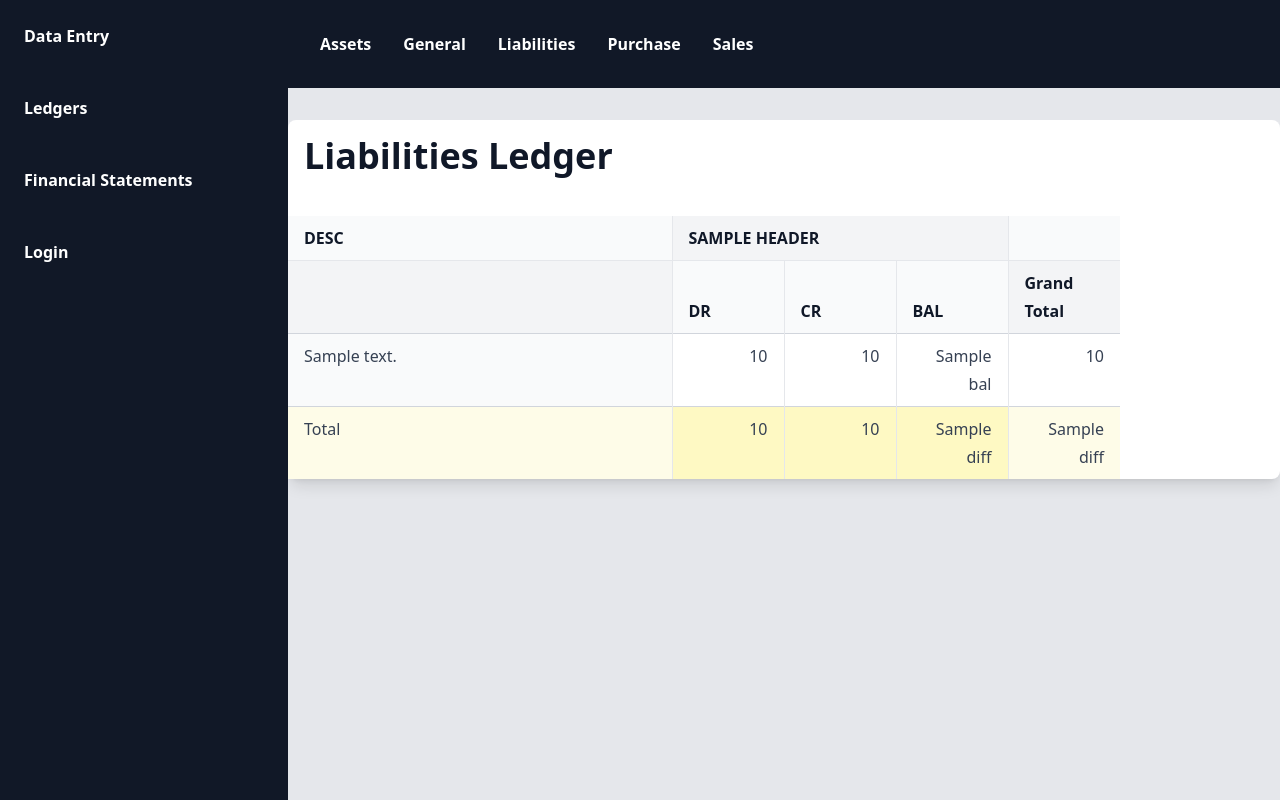
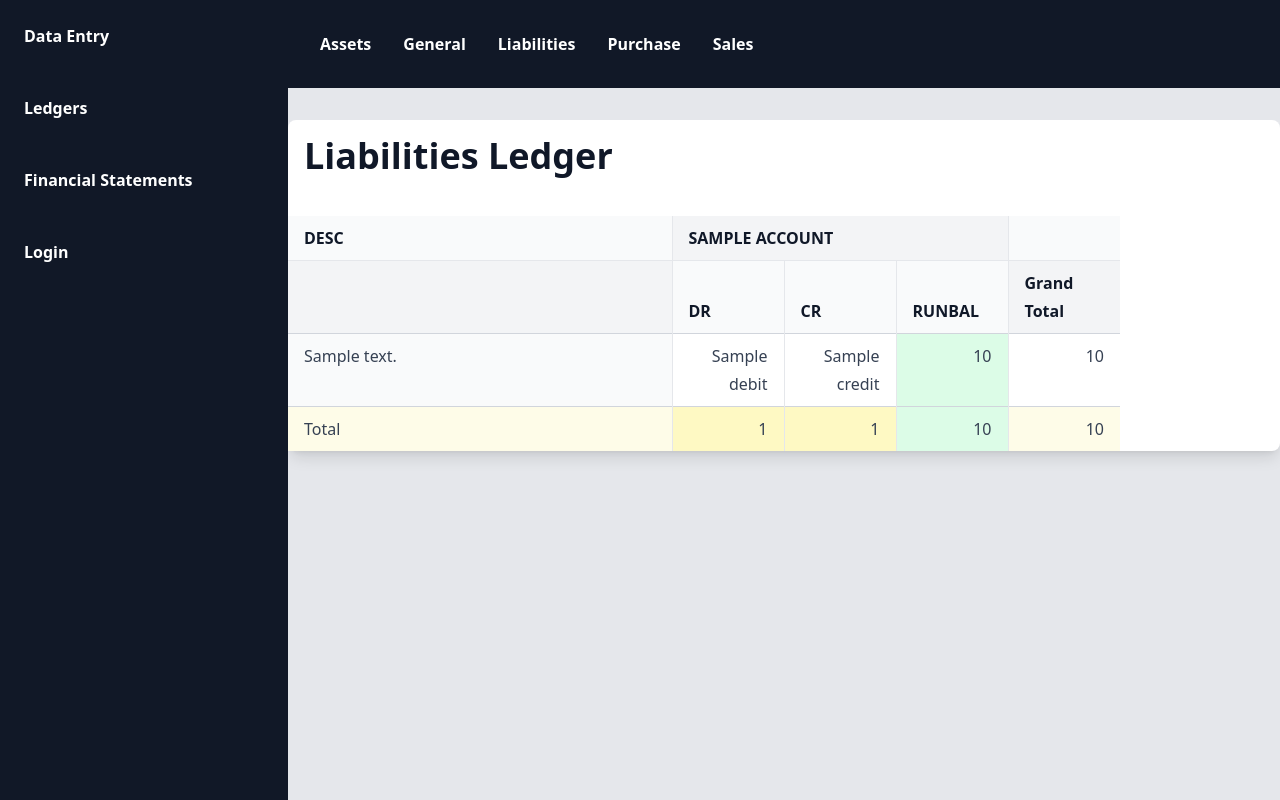
Before and after one commit to suresh466/coasv, a Django app: template ledgers/templates/ledgers/liabilities_ledger.html in a window 1280 px wide. Run offline with Django 4.2, Linux system fonts and the light colour scheme; the template is opened without the code that fills it: most values are stand-ins (such as "Sample title", 1, 10 or a date in 2020); style sheets or scripts are compiled from the project's sources.

Commit message:
migrate(ledgers/liabilities_ledger): to django-coasc v0.9.7.2

```diff
--- a/ledgers/templates/ledgers/liabilities_ledger.html
+++ b/ledgers/templates/ledgers/liabilities_ledger.html
@@ -12,41 +12,43 @@
                         <tr class="divide-x">
                             <th scope="col"
                                 class="uppercase bg-gray-50 px-4 py-2 w-1/3 min-w-96 sticky left-0 z-10">Desc</th>
-                            {% for header in table.headers %}<th colspan=3 class="uppercase bg-gray-100 px-4 py-2">{{ header }}</th>{% endfor %}
+                            {% for liabilities_account in accounts_balances %}
+                                <th colspan=3 class="uppercase bg-gray-100 px-4 py-2">{{ liabilities_account.account }}</th>
+                            {% endfor %}
                             <th class="bg-gray-50 px-4 py-2"></th>
                         </tr>
                         <tr class="divide-x bg-gray-50">
                             <th class="bg-gray-100 px-4 py-2 sticky left-0 z-10"></th>
-                            {% for header in table.headers %}
+                            {% for liabilities_account in accounts_balances %}
                                 <th scope="col" class="uppercase px-4 py-2 min-w-28">Dr</th>
                                 <th scope="col" class="uppercase px-4 py-2 min-w-28">Cr</th>
-                                <th scope="col" class="uppercase px-4 py-2 min-w-28">Bal</th>
+                                <th scope="col" class="uppercase px-4 py-2 min-w-28">RunBal</th>
                             {% endfor %}
                             <th class="bg-gray-100 px-4 py-2 min-w-28">Grand Total</th>
                         </tr>
                     </thead>
                     <tbody>
-                        {% for txs, row, grand_total in table.loaded_rows %}
+                        {% for row in rows %}
                             <tr class="divide-x {% cycle "bg-white" "bg-gray-50" %} hover:bg-gray-300">
-                                <td class="bg-gray-50 px-4 py-2 sticky left-0 z-10">{{ txs.desc }}</td>
-                                {% for data in row %}
-                                    <td class="px-4 py-2 text-right">{{ data.dr_sum }}</td>
-                                    <td class="px-4 py-2 text-right">{{ data.cr_sum }}</td>
-                                    <td class="px-4 py-2 text-right">{{ data.bal }}</td>
+                                <td class="bg-gray-50 px-4 py-2 sticky left-0 z-10">{{ row.description }}</td>
+                                {% for data in row.accounts_data %}
+                                    <td class="px-4 py-2 text-right">{{ data.debit }}</td>
+                                    <td class="px-4 py-2 text-right">{{ data.credit }}</td>
+                                    <td class="px-4 py-2 text-right bg-green-100">{{ data.running_balance }}</td>
                                 {% endfor %}
-                                <td class="px-4 py-2 text-right">{{ grand_total }}</td>
+                                <td class="px-4 py-2 text-right">{{ row.grand_total }}</td>
                             </tr>
                         {% endfor %}
                     </tbody>
                     <tfoot>
                         <tr class="divide-x bg-yellow-100">
                             <td class="bg-yellow-50 px-4 py-2 sticky left-0 z-10">Total</td>
-                            {% for footer in table.footers %}
-                                <td class="px-4 py-2 text-right">{{ footer.dr_sum }}</td>
-                                <td class="px-4 py-2 text-right">{{ footer.cr_sum }}</td>
-                                <td class="px-4 py-2 text-right">{{ footer.diff }}</td>
+                            {% for account in accounts_balances %}
+                                <td class="px-4 py-2 text-right">{{ account.balance.total_debit }}</td>
+                                <td class="px-4 py-2 text-right">{{ account.balance.total_credit }}</td>
+                                <td class="px-4 py-2 text-right bg-green-100">{{ account.balance.net_balance }}</td>
                             {% endfor %}
-                            <td class="bg-yellow-50 px-4 py-2 text-right">{{ table.total.diff }}</td>
+                            <td class="bg-yellow-50 px-4 py-2 text-right">{{ footer_grand_total }}</td>
                         </tr>
                     </tfoot>
                 </table>
```
Also changed, not shown: ledgers/views.py (+57 -25 lines).
